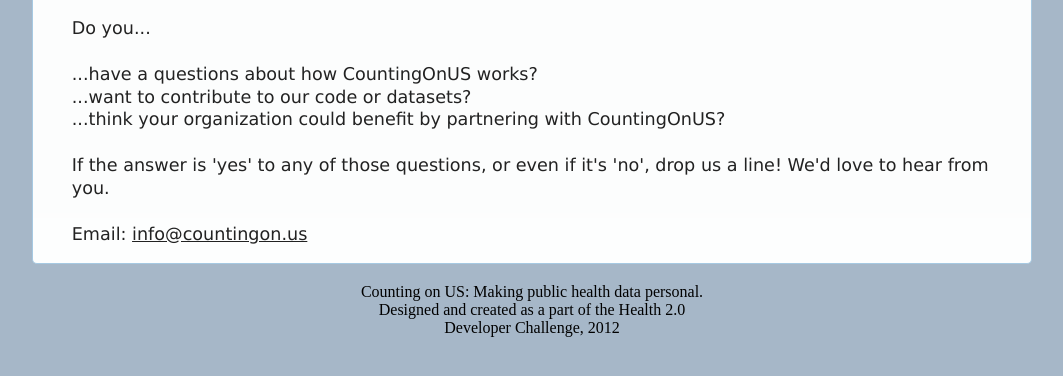
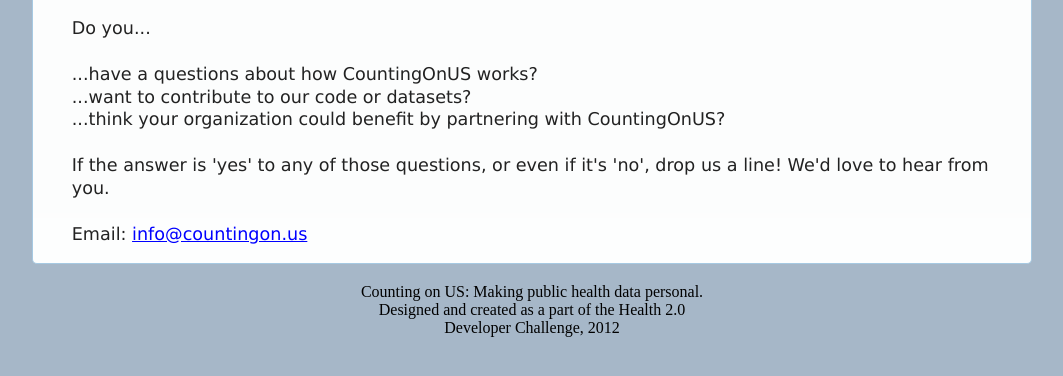
Before and after one commit to scan33scan33/CoUS, a Django app: page /mine/contact in a window 1280 px wide. Shown: the part 209-585 px from the top of the page, without its empty margins (108-1171 px from the left). Run offline with Django 3.2, Linux system fonts and the light colour scheme; parts of the project's set-up code (start-up, migrations or seed data) failed here and were passed over; some web fonts are replaced.

Commit message:
Frontend: Minor changed
Contact: Email address' color changed

```diff
--- a/health2012/template/mine/contact.html
+++ b/health2012/template/mine/contact.html
@@ -99,7 +99,7 @@ Do you...
 If the answer is 'yes' to any of those questions, or even if it's 'no', drop us a line! We'd love to hear from you.
 <br />
 <br />
-Email: <a href="mailto:info@countingon.us ">info@countingon.us</a>
+Email: <a href="mailto:info@countingon.us" style="color: blue;">info@countingon.us</a>
 		</div>
 </div>
 <br />
```
